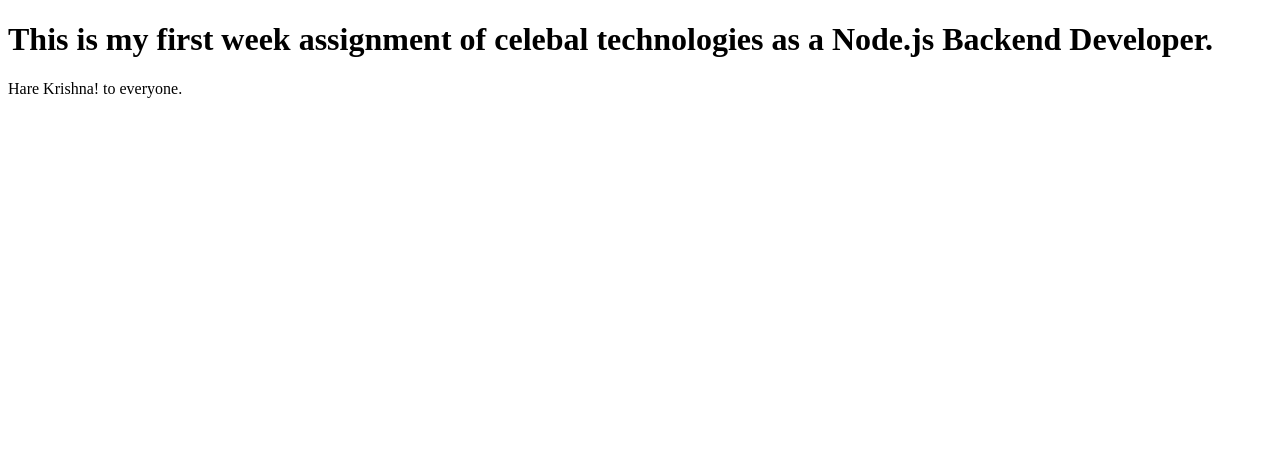
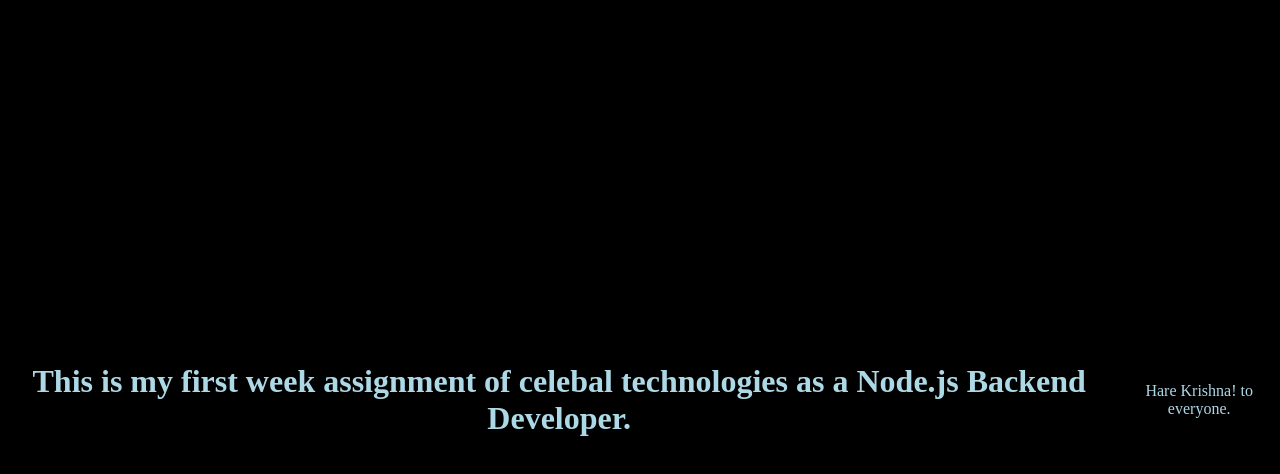
Before and after one commit to satyakamtyagi369/celebal-technologies-first-week-assignment, a plain HTML site: page index.html in a window 1280 px wide. Drawn offline with Linux system fonts and the light colour scheme.

Commit message:
add css part also

```diff
--- a/index.html
+++ b/index.html
@@ -3,10 +3,28 @@
 <head>
     <meta charset="UTF-8">
     <meta name="viewport" content="width=device-width, initial-scale=1.0">
-    <title>week first example</title>
+    <title>week first assignment</title>
+    <style>
+        body, html {
+            height: 100%;
+            margin: 0;
+        }
+        .box {
+            display: flex;
+            justify-content: center;
+            align-items: center;
+            height: 100vh;
+            color: lightblue;
+            background-color: black;
+            text-align: center;
+        }
+    </style>
 </head>
 <body>
-    <h1>This is my first week assignment of celebal technologies as a Node.js Backend Developer.</h1>
-    <p> Hare Krishna! to everyone.</p>
+    <div class="box">
+        <h1>This is my first week assignment of celebal technologies as a Node.js Backend Developer.</h1>
+
+        <p>Hare Krishna! to everyone.</p>
+    </div>
 </body>
 </html>
```
